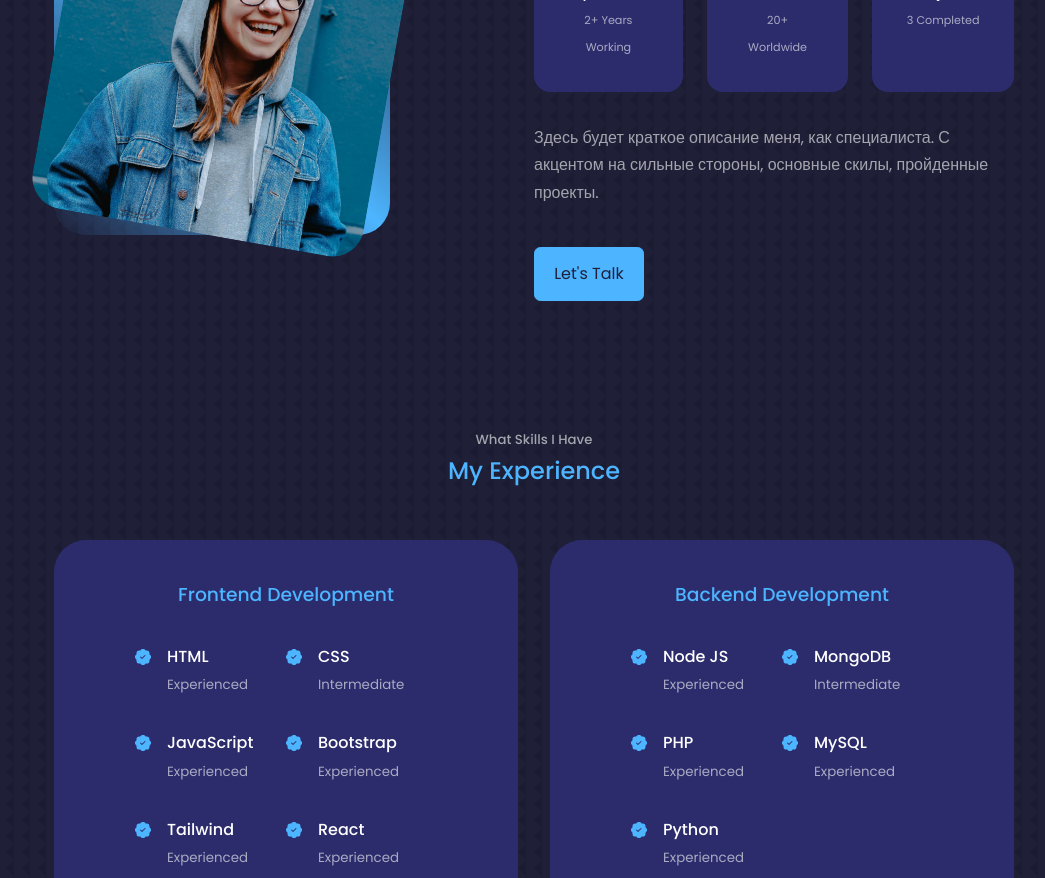
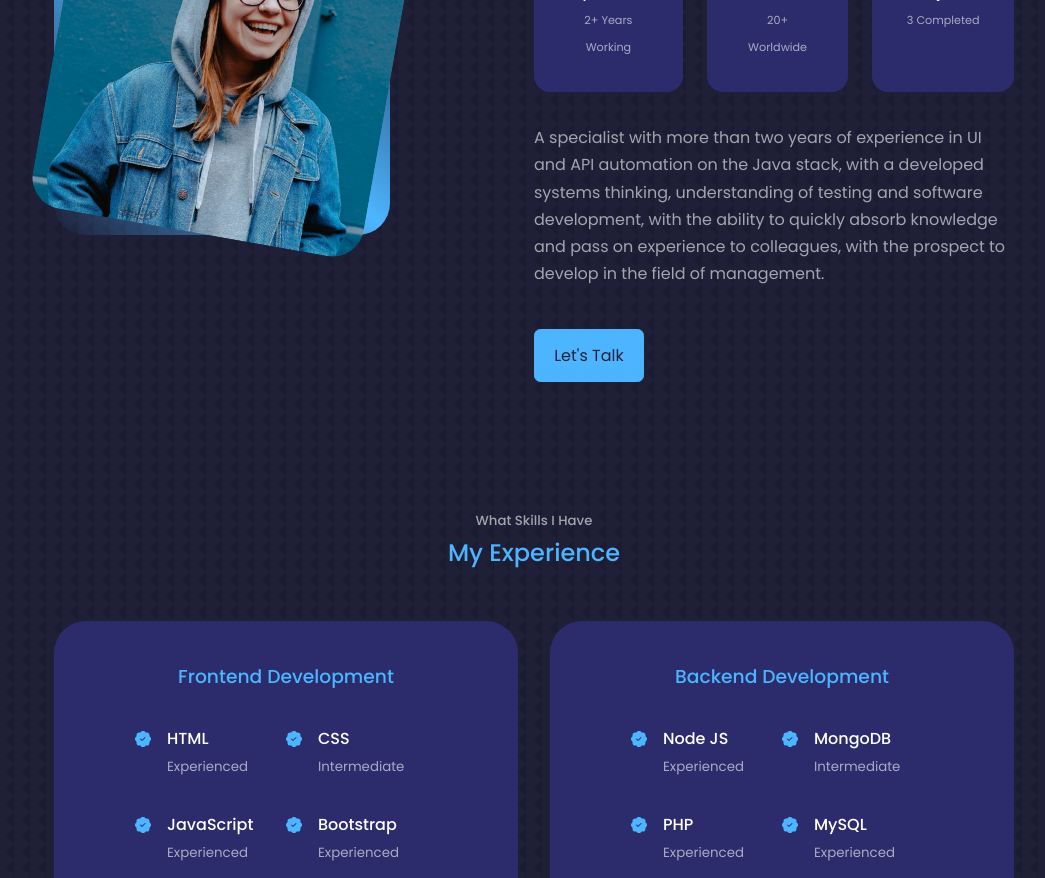
Before and after one commit to Kornyshev/ReactSite, a React (Create React App) app: page / in a window 1280 px wide. Shown: the part 1140-2018 px from the top of the page, without its empty margins (106-1151 px from the left). Built offline with nearby package versions, Linux system fonts and the light colour scheme.

Commit message:
New text

```diff
--- a/src/components/about/About.jsx
+++ b/src/components/about/About.jsx
@@ -39,7 +39,7 @@ const About = () => {
 
           </div>
           <p>
-            Здесь будет краткое описание меня, как специалиста. С акцентом на сильные стороны, основные скилы, пройденные проекты.
+          A specialist with more than two years of experience in UI and API automation on the Java stack, with a developed systems thinking, understanding of testing and software development, with the ability to quickly absorb knowledge and pass on experience to colleagues, with the prospect to develop in the field of management.
           </p>
           <a href="#contact" className='btn btn-primary'>Let's Talk</a>
         </div>
```
Also changed, not shown: 8 other files (tests, documents, lock files or other folders).
